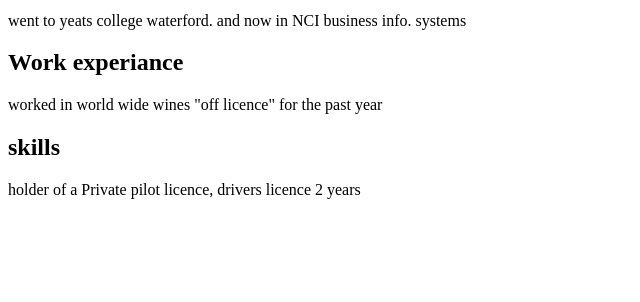
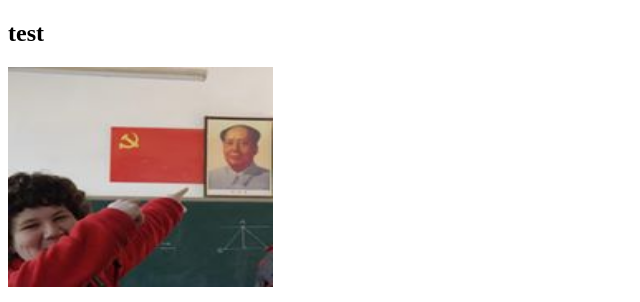
Before and after one commit to elmobai/week3html, a plain HTML site: page index.html in a window 1280 px wide. Shown: the part 255-557 px from the top of the page, without its empty margins (0-640 px from the left). Drawn offline with Linux system fonts and the light colour scheme.

Commit message:
version1

```diff
--- a/index.html
+++ b/index.html
@@ -10,17 +10,19 @@
 		<title>
 
 		</Title>
+		<img src="me.jpg" alt= "image" Style= "width:200;height: 200px">
+	</Head>
 
-	</Head>
 	<Body>
-	<h2>test </h2>
-	<img scr="me.jpg" width:"100"/>
+
+	<h2> test </h2>
+	<img src="me.jpg" alt= "image" Style= "width:265;height: 220px">
 
 	<h1> about me</h1>
 		<P> my name is Emlyn im 20 </P>
 	<h2> education </h2>
-		<P> went to yeats college waterford. and now in NCI business info. systems </P>
-	<h2> Work experiance </h2>
+		<P> went to Yeats college Waterford. and now in NCI business info. systems </P>
+	<h2> Work experience </h2>
 		<P> worked in world wide wines "off licence" for the past year </p>
 	<h2> skills </h2>
 		<P> holder of a Private pilot licence, drivers licence 2 years </p>
--- a/style.css
+++ b/style.css
@@ -0,0 +1,4 @@
+body
+{background color:red;
+Font type:helvetica;
+color:white;
```
Also changed, not shown: second.html (added, +15 -0 lines).
